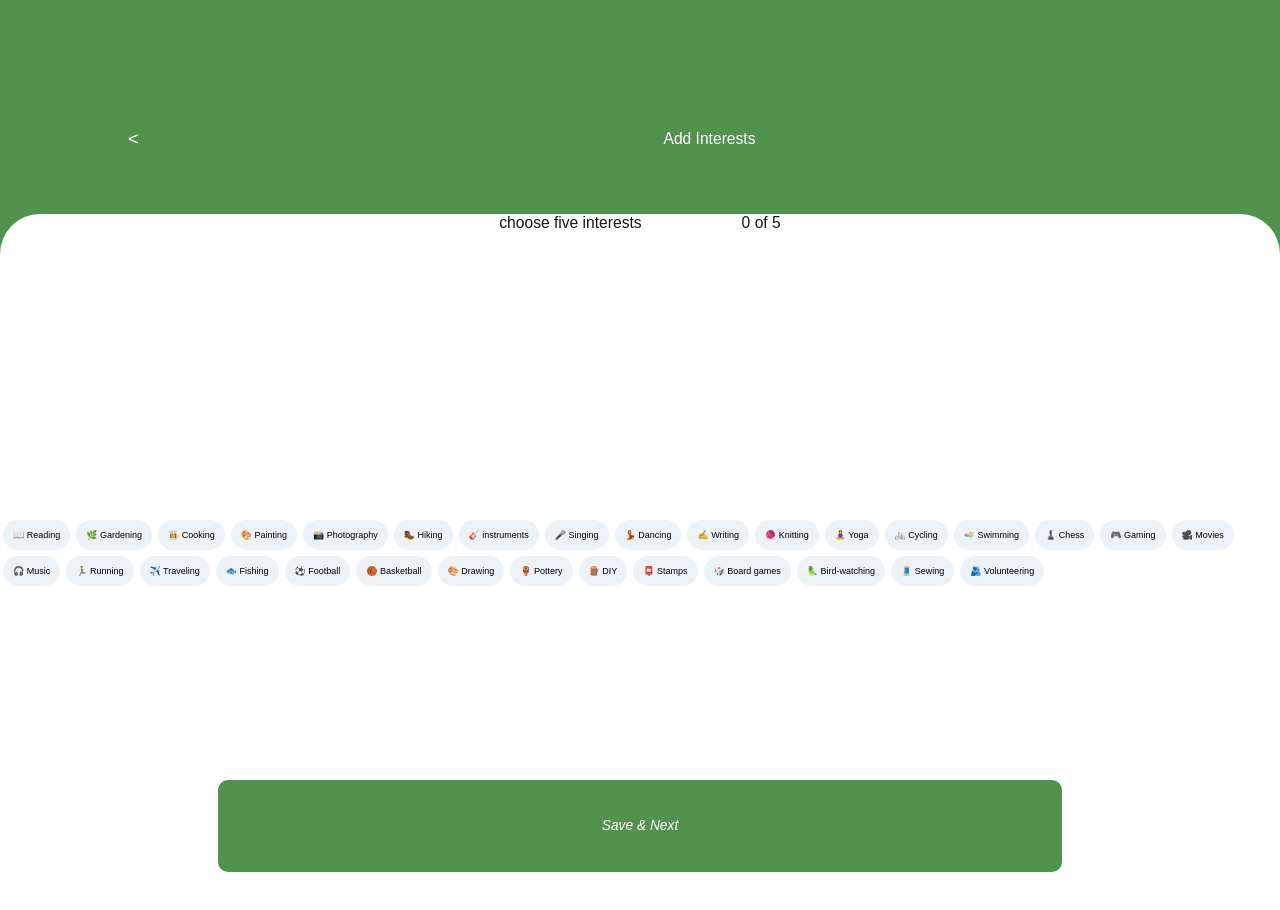
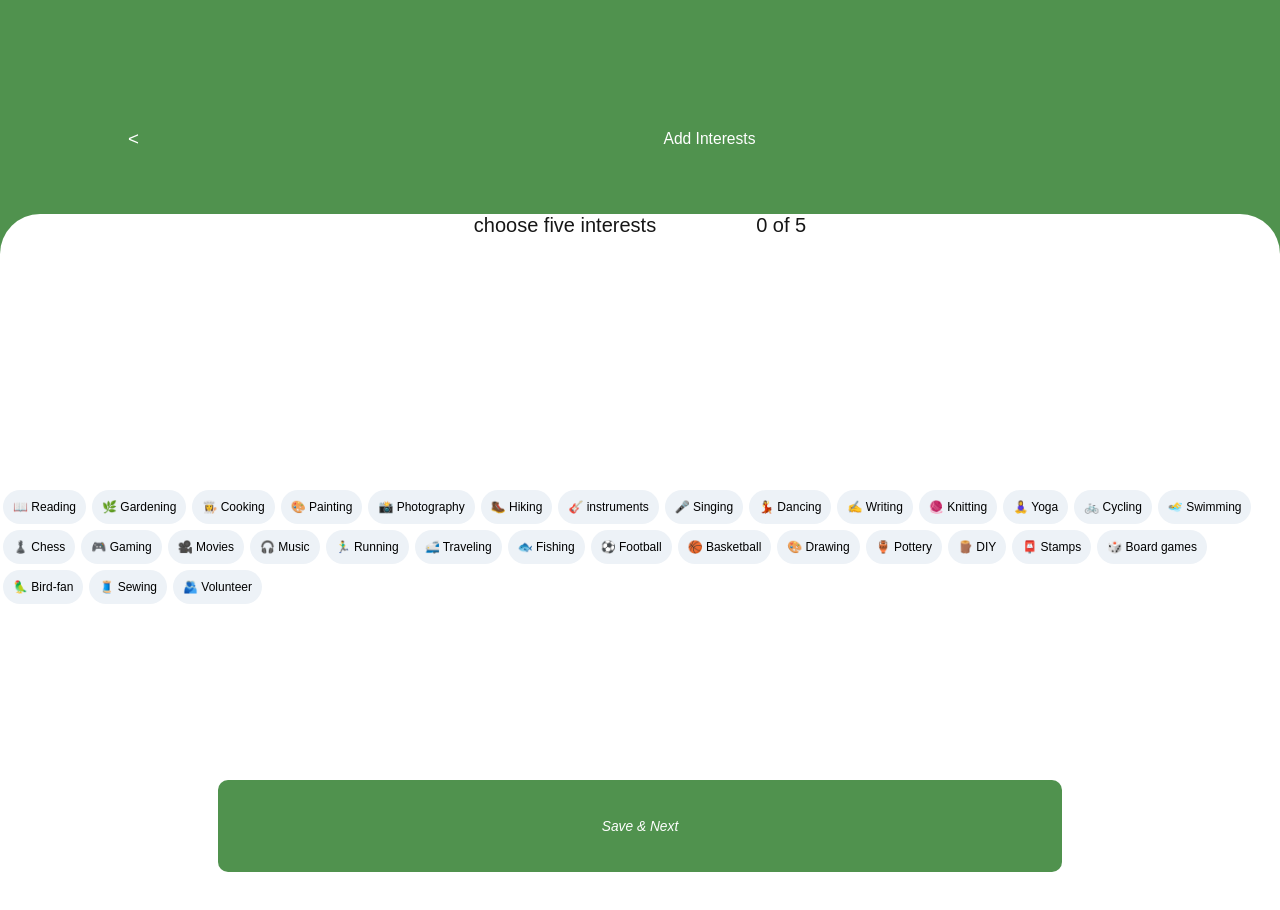
Before and after one commit to Makes-Innovation-Hub/arabrew, a React (Vite) app in the folder client/: page /interests in a window 1280 px wide. Shown: the top 910 px of the page. Built offline with nearby package versions, Linux system fonts and the light colour scheme.

Commit message:
done editing style

```diff
--- a/client/src/components/styles/Interests.style.jsx
+++ b/client/src/components/styles/Interests.style.jsx
@@ -1,15 +1,15 @@
 export const selectedBtn = {
   color: "white",
-  fontSize: "0.9rem",
+  fontSize: "1.2rem",
   backgroundColor: "#50924e",
   borderRadius: "4rem",
   border: "none",
-  padding: "1rem",
-  margin: "0 0.3rem",
+  padding: "0.7rem",
+  margin: "0.2rem 0.3rem",
 };
 
 export const listBtn = {
-  fontSize: "0.9rem",
+  fontSize: "1.2rem",
   backgroundColor: "#EDF2F7",
   borderRadius: "4rem",
   border: "none",
@@ -27,4 +27,5 @@ export const selectedContainer = {
   flexDirection: "row",
   justifyContent: "center",
   lineHeight: "1.6rem",
+  flexWrap: "wrap",
 };
--- a/client/src/data/interest.js
+++ b/client/src/data/interest.js
@@ -18,7 +18,7 @@ export const interestsList = [
   "🎥 Movies",
   "🎧 Music",
   "🏃‍♂️ Running",
-  "✈️ Traveling",
+  "🚅 Traveling",
   "🐟 Fishing",
   "⚽️ Football",
   "🏀 Basketball",
@@ -27,7 +27,7 @@ export const interestsList = [
   "🪵 DIY",
   "📮 Stamps",
   "🎲 Board games",
-  "🦜 Bird-watching",
+  "🦜 Bird-fan",
   "🧵 Sewing",
-  "🫂 Volunteering",
+  "🫂 Volunteer",
 ];
--- a/client/src/pages/register/Intrests.page.jsx
+++ b/client/src/pages/register/Intrests.page.jsx
@@ -81,7 +81,14 @@ const Interests = () => {
         <EmptyDiv></EmptyDiv>
       </Navbar>
       <Content>
-        <div style={{ display: "flex", marginTop: "1 rem" }}>
+        <div
+          style={{
+            display: "flex",
+            margin: "3 rem 0",
+            fontSize: "0.8rem",
+            fontWeight: "500",
+          }}
+        >
           <ContentTitle>choose five interests </ContentTitle>
           <div style={{ width: "10rem" }} />
           <ContentTitle>{interestsNumber} of 5 </ContentTitle>
```
